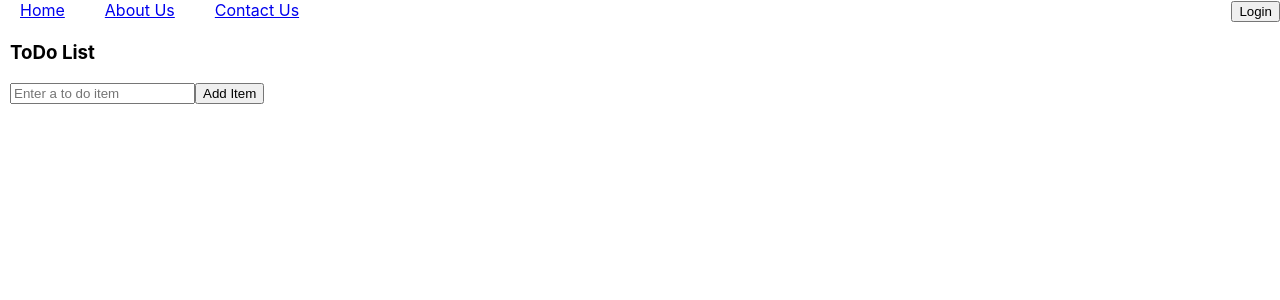
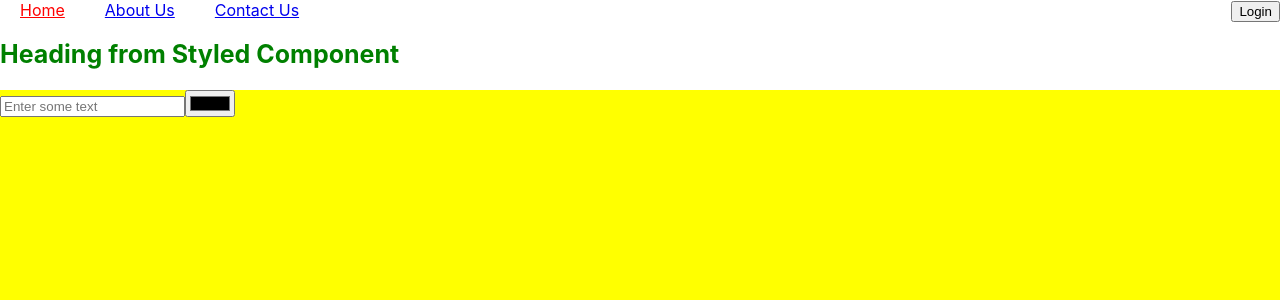
Before and after one commit to divyanshmoonat/ns-b1, a React app in the folder newton_school/: page / in a window 1280 px wide. Shown: the top 300 px of the page. Built offline with nearby package versions, Linux system fonts and the light colour scheme.

Commit message:
Dynamic styles | Events

```diff
--- a/newton_school/package.json
+++ b/newton_school/package.json
@@ -49,6 +49,7 @@
     "semver": "^7.3.5",
     "source-map-loader": "^3.0.0",
     "style-loader": "^3.3.1",
+    "styled-components": "^5.3.6",
     "tailwindcss": "^3.0.2",
     "terser-webpack-plugin": "^5.2.5",
     "web-vitals": "^2.1.4",
--- a/newton_school/src/App.js
+++ b/newton_school/src/App.js
@@ -1,19 +1,39 @@
+import { useState } from "react";
+import styled from "styled-components";
+
 import "./App.css";
+
 import Greet from "./components/Greet/Greet";
 import Header from "./components/Header/Header";
 import ToDoList from "./components/ToDoList/ToDoList";
+import Events from "./components/Events/Events";
 
 const App = () => {
-  const users = [
-    { fName: "John", lName: "Doe", age: 10 },
-    { fName: "Ram", lName: "Prasad", age: 15 },
-    { fName: "Peter", lName: "Parker", age: 22 },
-  ];
+  // const percent = 60;
+
+  const Heading = styled.h1`
+    color: ${(props) => (props.percent > 50 ? "green" : "red")};
+    font-size: 25px;
+  `;
+
+  const Heading2 = styled.h1`
+    color: blue;
+  `;
+
+  const [heading, setHeading] = useState("");
+  const onHeadingChange = (value) => {
+    // Update heading state variable
+    setHeading(value);
+  };
 
   return (
     <div className="App">
       <Header />
-      <ToDoList />
+      {/* <h1 style={{ color: "aqua", fontSize: "50px" }}>My ReactJS Website</h1> */}
+      <Heading percent={60}>Heading from Styled Component</Heading>
+      <Heading2>{heading}</Heading2>
+      <Events onHeadingChange={onHeadingChange} />
+      {/* <ToDoList /> */}
     </div>
   );
 };
--- /dev/null
+++ b/newton_school/src/components/Events/Events.css
@@ -0,0 +1,4 @@
+.events-container {
+    background-color: yellow;
+    height: 100vh;
+}
--- /dev/null
+++ b/newton_school/src/components/Events/Events.jsx
@@ -0,0 +1,30 @@
+import { useState } from "react";
+
+import "./Events.css";
+
+const Events = (props) => {
+  console.log(props);
+
+  // const [heading, setHeading] = useState("");
+  const [color, setColor] = useState("");
+
+  const onInputChange = (event) => {
+    // setHeading(event.target.value);
+    // console.log(event.target.value);
+    props.onHeadingChange(event.target.value);
+  };
+
+  const onColorChange = (event) => {
+    // console.log(event.target.value);
+    setColor(event.target.value);
+  };
+
+  return (
+    <div className="events-container" style={{ backgroundColor: color }}>
+      <input onChange={onInputChange} placeholder="Enter some text" />
+      <input onChange={onColorChange} type={"color"} />
+      {/* <h3>{heading}</h3> */}
+    </div>
+  );
+};
+export default Events;
--- a/newton_school/src/components/Header/Header.jsx
+++ b/newton_school/src/components/Header/Header.jsx
@@ -21,11 +21,15 @@ const Header = () => {
       </header>
     );
   } else {
+    const percent = 45;
+    const aStyles = { color: percent < 50 ? "red" : "green" };
     return (
       <header>
         <nav className="site-nav">
           <div>
-            <a href="#">Home</a>
+            <a style={aStyles} href="#">
+              Home
+            </a>
             <a href="#">About Us</a>
             <a href="#">Contact Us</a>
           </div>
```
Also changed, not shown: newton_school/notes.txt, 1 other file (tests, documents, lock files or other folders).
